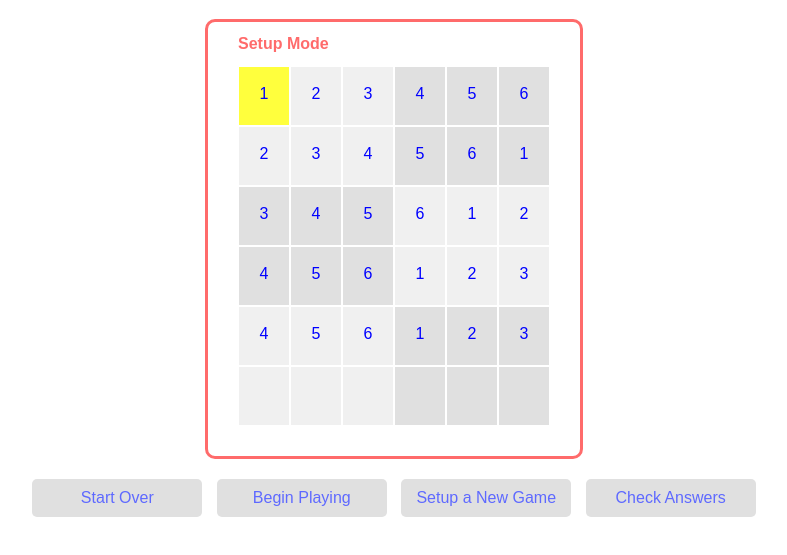
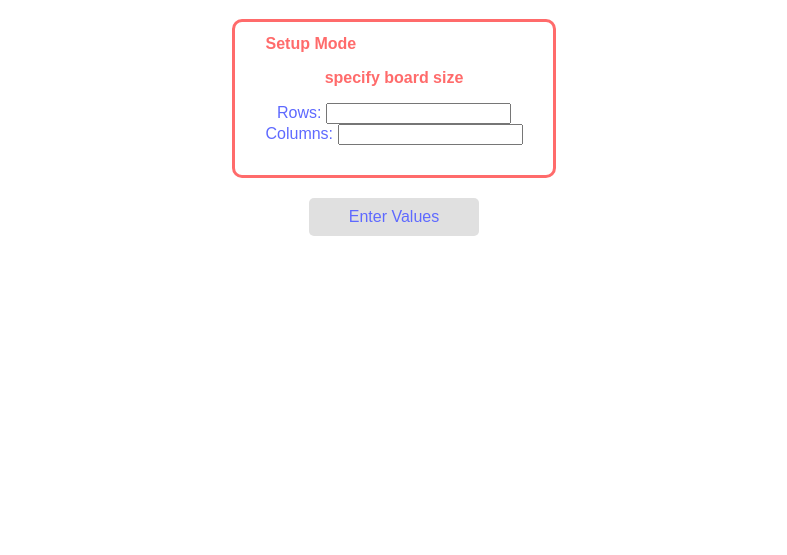
Before and after one commit to robynm/Sudoku, a plain HTML site: page index.html in a window 1280 px wide. Shown: the part 61-616 px from the top of the page, without its empty margins (246-1033 px from the left). Drawn offline with nearby package versions, Linux system fonts and the light colour scheme.

Commit message:
event listener on button

```diff
--- a/board.css
+++ b/board.css
@@ -15,6 +15,11 @@ body {
     color: #ff6b6b;
     font-size: medium;
     text-align: left;
+}
+
+.mode h3 {
+    color: #ff6b6b;
+    font-size: medium;
 }
 
 .boardspace {
--- a/index.html
+++ b/index.html
@@ -7,82 +7,57 @@
     </head>
     <body>
         <h1>Sudoku</h1>
-        <div class="mode"><h2>Setup Mode</h2>
-            <div class="boardspace"></div>
+        <div class="mode"><h2>Setup Mode</h2><h3>specify board size</h3>
+            <div class="boardspace">
+                <form>
+                    Rows: <input type="text" name="rows"><br>
+                    Columns: <input type="text" name="columns"><br>
+                </form>
+            </div>
         </div>
 
         <br>
-        <div class="button">Start Over</div>
-        <div class="button">Begin Playing</div>
-        <div class="button">Setup a New Game</div>
-        <div class="button">Check Answers</div>
+        <div class="button">Enter Values</div>
+
         <script src="js/jquery.js"></script>
 
     <!--	<script src="js/underscore.js"></script> -->
     <!--    <script src="js/backbone.js"></script> -->
         <script src="js/sudoku.js"></script>
     	<script>
+    	var b,
+    	    v;
+    $(".button").on("click", function(e) {
 
-    	var b = SUDOKU.models.board(2,3);
-    	b.setValue(0,0,1);
-    	b.setValue(0,1,2);
-    	b.setValue(0,2,3);
-    	b.setValue(0,3,4);
-    	b.setValue(0,4,5);
-    	b.setValue(0,5,6);
-    	b.setValue(1,0,2);
-    	b.setValue(1,1,3);
-    	b.setValue(1,2,4);
-    	b.setValue(1,3,5);
-    	b.setValue(1,4,6);
-    	b.setValue(1,5,1);
-    	b.setValue(2,0,3);
-    	b.setValue(2,1,4);
-    	b.setValue(2,2,5);
-    	b.setValue(2,3,6);
-    	b.setValue(2,4,1);
-    	b.setValue(2,5,2);
+        if (e.target.innerHTML === "Enter Values"){
 
+            // create a new board and view
+            b = SUDOKU.models.board(2,3);
+            view = SUDOKU.views.board(b);
+            view.render();
 
+            // change button text to "Begin Playing"
+            $(".button").html("Begin Playing");
 
-    	b.setValue(3,0,4);
-    	b.setValue(3,1,5);
-    	b.setValue(3,2,6);
-    	b.setValue(3,3,1);
-    	b.setValue(3,4,2);
-    	b.setValue(3,5,3);
-    // 	<!--console.log(b.toString());-->
-    // 	<!--console.log("row 0 " + b.getRowState(0));-->
-    // 	<!--console.log("row 1 " + b.getRowState(1));-->
-    // 	<!--console.log("row 2 " + b.getRowState(2));-->
-    // 	<!--console.log("row 3 " + b.getRowState(3));-->
-    // 	<!--console.log("row 4 " + b.getRowState(4));-->
-    // 	<!--console.log("row 5 " + b.getRowState(5));-->
+            // change subtitle to "enter given values"
+            $(".mode h3").html("enter given values");
 
-    // 	<!--console.log("col 0 " + b.getColumnState(0));-->
-    // 	<!--console.log("col 1 " + b.getColumnState(1));-->
-    // 	<!--console.log("col 2 " + b.getColumnState(2));-->
-    // 	<!--console.log("col 3 " + b.getColumnState(3));-->
-    // 	<!--console.log("col 4 " + b.getColumnState(4));-->
-    // 	<!--console.log("col 5 " + b.getColumnState(5));-->
+        } else if (e.target.innerHTML === "Begin Playing") {
 
+            b.fixGivens();
 
-    // 	<!--console.log("reg 0 " + b.getRegionState(0));-->
-    // 	<!--console.log("reg 1 " + b.getRegionState(1));-->
-    // 	<!--console.log("reg 2 " + b.getRegionState(2));-->
-    // 	<!--console.log("reg 3 " + b.getRegionState(3));-->
-    // 	<!--console.log("reg 4 " + b.getRegionState(4));-->
-    // 	<!--console.log("reg 5 " + b.getRegionState(5));-->
+            // change button text to "Check Answers"
+            $(".button").html("Check Answers");
 
-    var view = SUDOKU.views.board(b);
-    view.render();
-    b.setValue(4,0,4);
-	b.setValue(4,1,5);
-	b.setValue(4,2,6);
-	b.setValue(4,3,1);
-	b.setValue(4,4,2);
-	b.setValue(4,5,3);
-	view.render();
+            $(".mode").css("border", "none");
+            $(".mode h2").empty();
+            $(".mode h3").empty();
+            view.render()
+
+        } else if (e.target.innerHTML === "Check Answers") {
+
+        }
+    })
 
 	$("body").on("keydown", function (e) {
 
```
